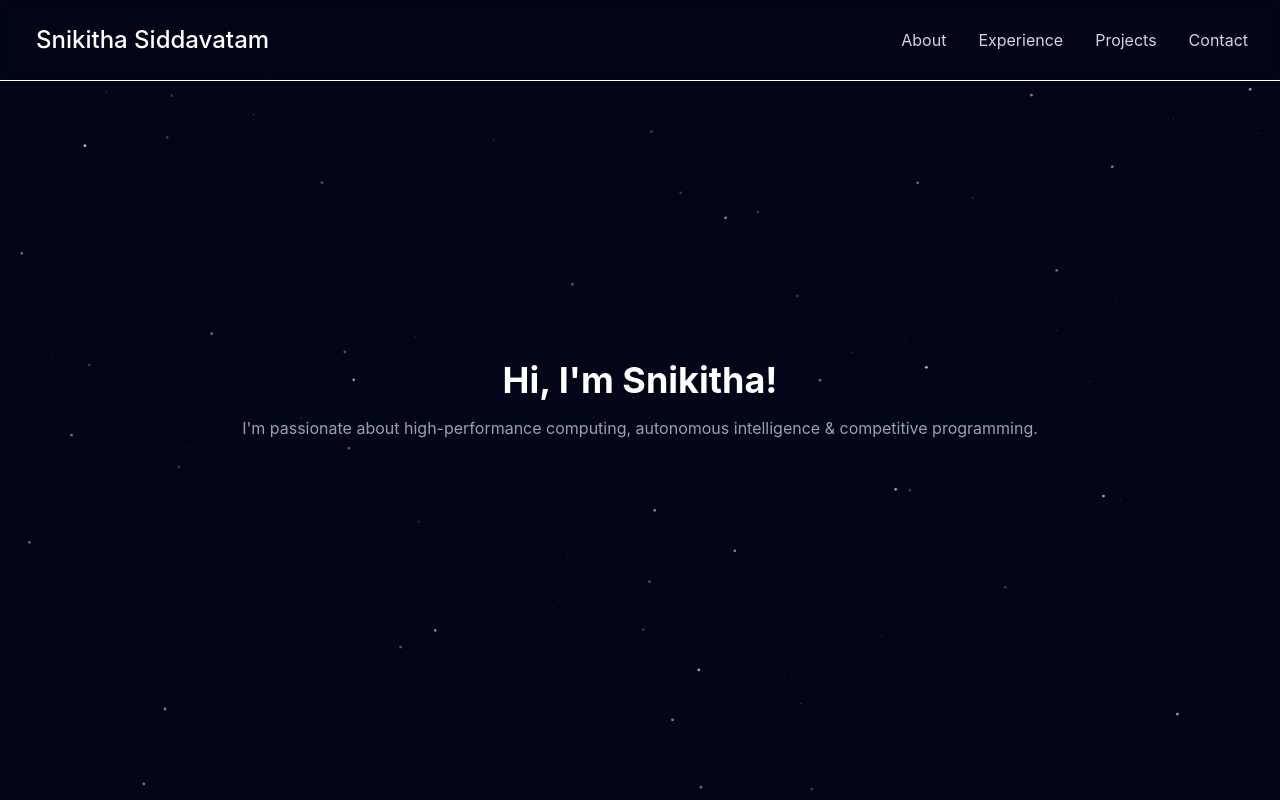
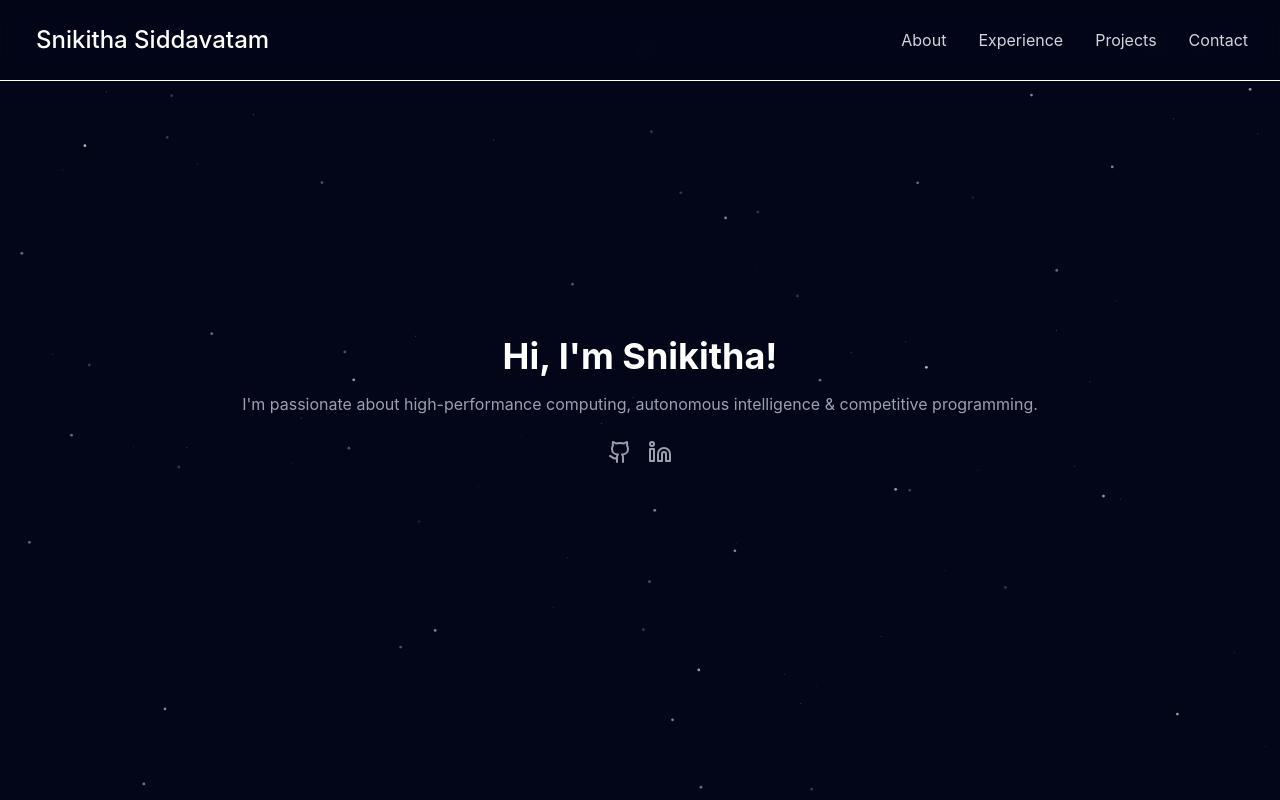
Before and after one commit to snikithasiddavatam/snikithasiddavatam.github.io, a React (Vite) app: page / in a window 1280 px wide. Built offline with nearby package versions, Linux system fonts and the light colour scheme.

Commit message:
github, linkedin

```diff
--- a/src/components/Hero.jsx
+++ b/src/components/Hero.jsx
@@ -1,8 +1,18 @@
+import { Github, Linkedin } from "lucide-react"
+
 export default function Hero() {
     return (
         <div className="flex flex-col items-center justify-center h-screen">
             <h1 className="text-4xl font-bold text-white">Hi, I'm Snikitha!</h1>
             <p className="text-gray-400 mt-4 text-center">I'm passionate about high-performance computing, autonomous intelligence & competitive programming.</p>
+            <div className="flex items-center gap-4 mt-6">
+                <a href="https://github.com/snikithasiddavatam" target="_blank" rel="noreferrer" className="text-gray-400 hover:text-white transition-colors">
+                    <Github className="w-6 h-6" />
+                </a>
+                <a href="https://www.linkedin.com/in/snikitha-siddavatam-88094421a/" target="_blank" rel="noreferrer" className="text-gray-400 hover:text-white transition-colors">
+                    <Linkedin className="w-6 h-6" />
+                </a>
+            </div>
         </div>
     )
 }
```
